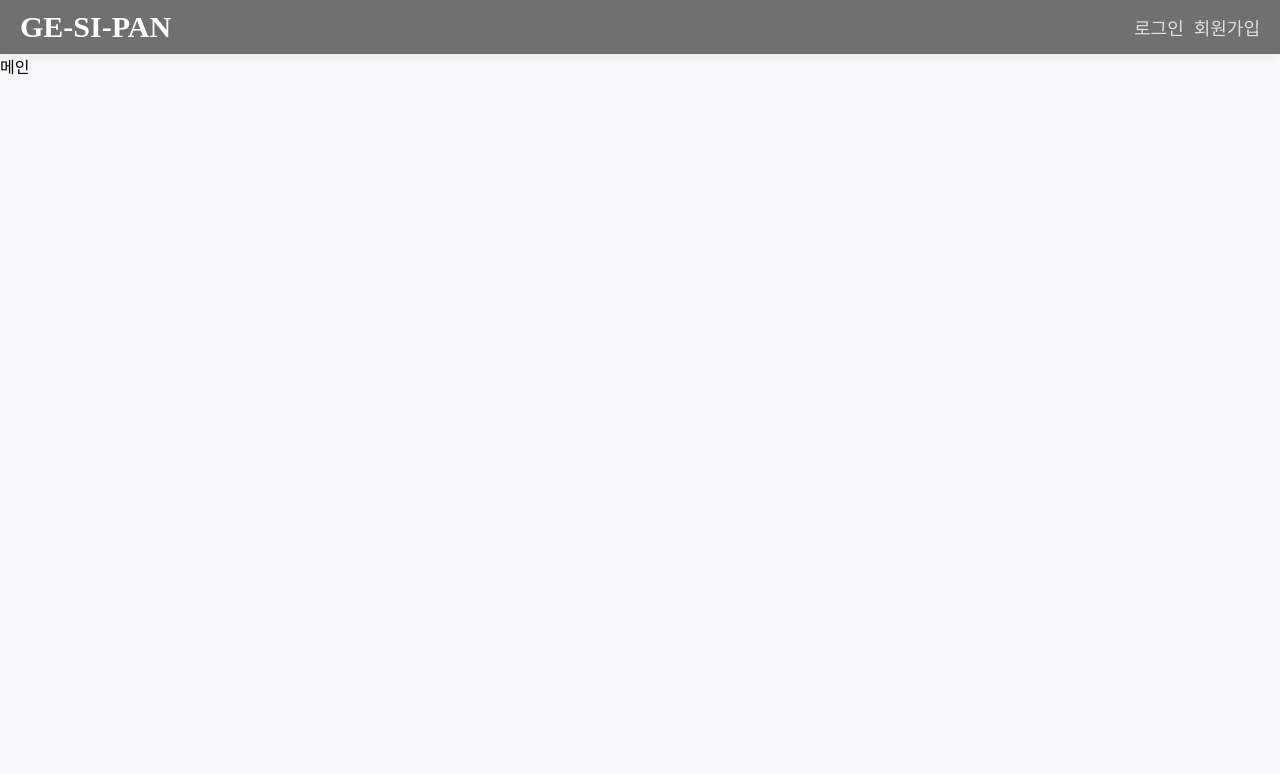
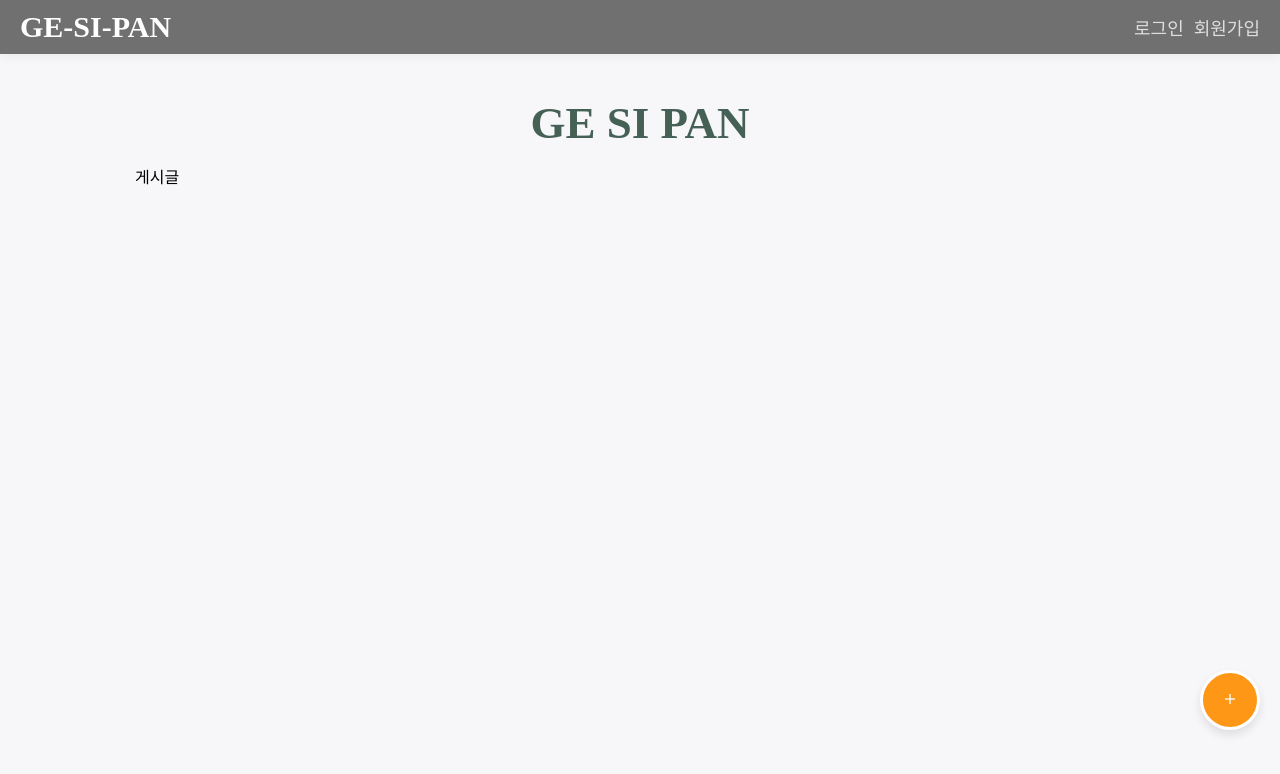
Before and after one commit to LEEYOSEPH/GE-SI-PAN, a Vue app in the folder frontend/: page /main in a window 1280 px wide. Shown: the top 774 px of the page. Built offline with nearby package versions, Linux system fonts and the light colour scheme; a web font is replaced by a local one.

Commit message:
feat: 메인페이지 컴포넌트 생성

```diff
--- a/frontend/src/views/MainPage.vue
+++ b/frontend/src/views/MainPage.vue
@@ -1,9 +1,37 @@
 <template>
-  <div>메인</div>
+  <div>
+    <div class="main list-container contents">
+      <h1 class="page-header">GE SI PAN</h1>
+      <loading-spinner v-if="isloding"></loading-spinner>
+      <ul v-else>
+        <div>게시글</div>
+      </ul>
+    </div>
+    <router-link to="/add" class="create-button">
+      <i class="ion-md-add"></i>
+    </router-link>
+  </div>
 </template>
 
 <script>
-export default {};
+import LoadingSpinner from "../components/common/LoadingSpinner.vue";
+export default {
+  components: { LoadingSpinner },
+  data() {
+    return {
+      isLoding: false,
+    };
+  },
+  methods: {
+    fetchData() {
+      this.isLoding = true;
+      this.isLoding = false;
+    },
+  },
+  created() {
+    this.fetchData();
+  },
+};
 </script>
 
 <style></style>
```
Also changed, not shown: frontend/src/routes/index.js (+8 -0 lines).
